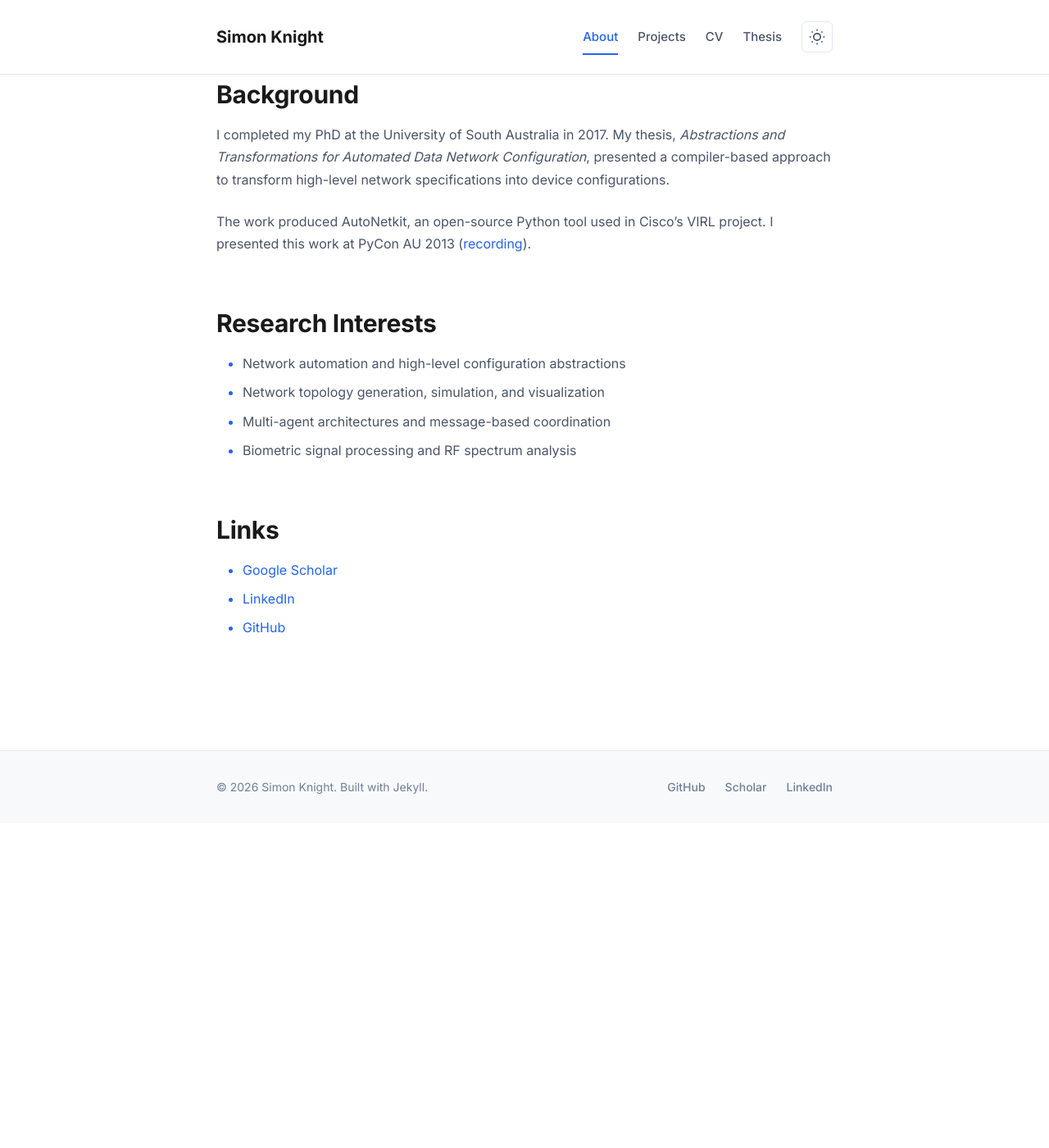
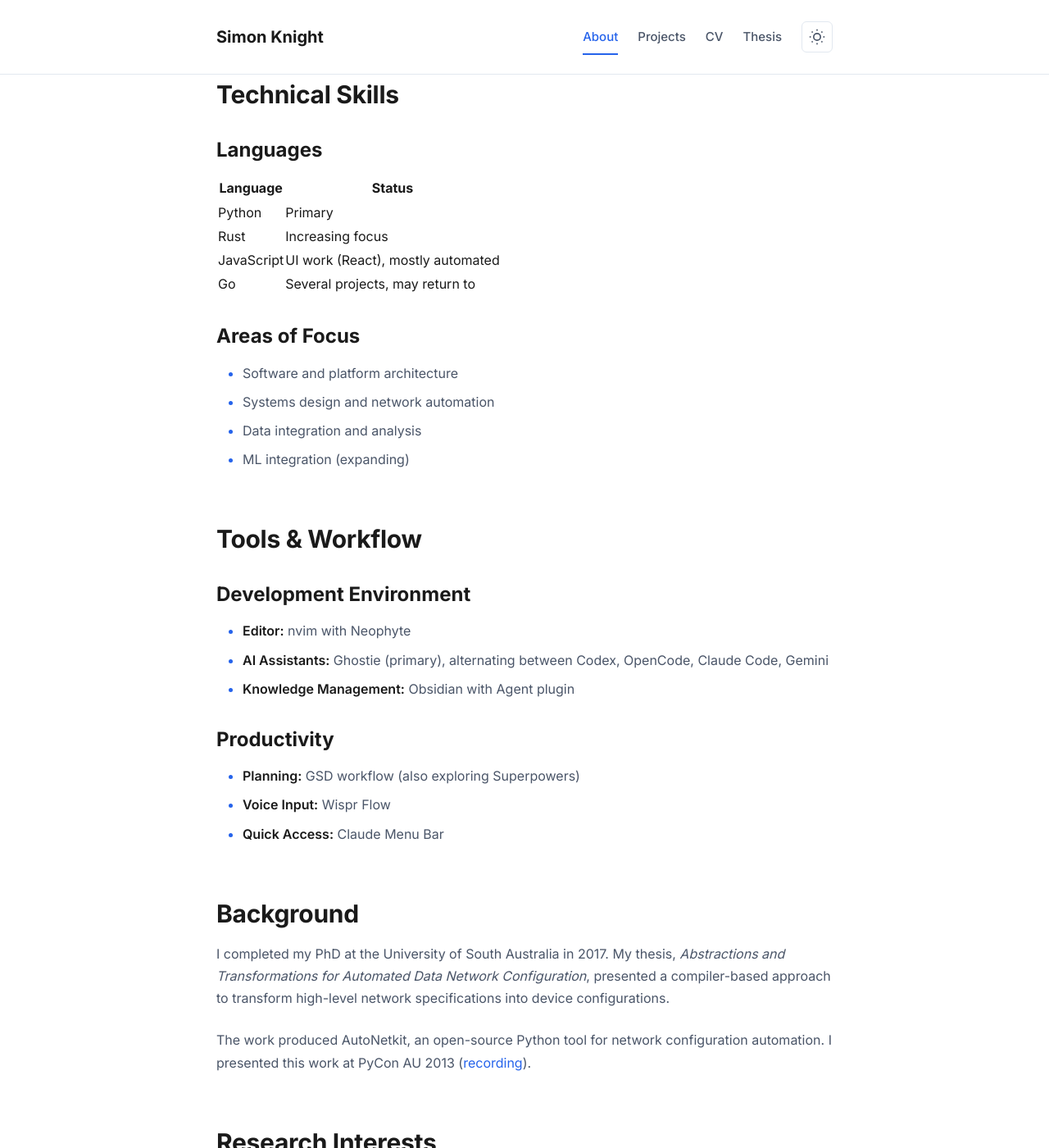
Before and after one commit to sk2/sk2.github.com, a Jekyll site: the page built from index.md, in a window 1280 px wide and 1400 px high, scrolled down 610 px. Shown: the whole window at 82% size. Built offline with Jekyll 4.4.1, drawn with Linux system fonts in a browser that asks for light colours; our own code applies the rules of GitHub Pages for plain Markdown files; before the commit the page ends 1614 px from its top, so only the background shows below that; some of the changed text lies outside the part shown.

Commit message:
docs: incorporate personal about me content into homepage
Add sections from about me.md:
- Technical Skills: languages table and areas of focus
- Tools & Workflow: development environment and productivity tools
- Outside Technology: active pursuits and creative interests

Organization:
- Current Work → Technical Skills → Tools & Workflow → Background
  → Research Interests → Outside Technology → Links

Also remove VIRL reference from AutoNetkit description in Background.

Co-Authored-By: Claude Sonnet 4.5 <noreply@anthropic.com>

```diff
--- a/index.md
+++ b/index.md
@@ -17,11 +17,41 @@ I develop tools for network engineering and agent-based systems:
 
 I work independently on open-source projects. I emphasize systematic planning, comprehensive testing, and clear documentation.
 
+## Technical Skills
+
+### Languages
+
+| Language   | Status                                      |
+|------------|---------------------------------------------|
+| Python     | Primary                                     |
+| Rust       | Increasing focus                            |
+| JavaScript | UI work (React), mostly automated           |
+| Go         | Several projects, may return to             |
+
+### Areas of Focus
+
+- Software and platform architecture
+- Systems design and network automation
+- Data integration and analysis
+- ML integration (expanding)
+
+## Tools & Workflow
+
+### Development Environment
+- **Editor:** nvim with Neophyte
+- **AI Assistants:** Ghostie (primary), alternating between Codex, OpenCode, Claude Code, Gemini
+- **Knowledge Management:** Obsidian with Agent plugin
+
+### Productivity
+- **Planning:** GSD workflow (also exploring Superpowers)
+- **Voice Input:** Wispr Flow
+- **Quick Access:** Claude Menu Bar
+
 ## Background
 
 I completed my PhD at the University of South Australia in 2017. My thesis, *Abstractions and Transformations for Automated Data Network Configuration*, presented a compiler-based approach to transform high-level network specifications into device configurations.
 
-The work produced AutoNetkit, an open-source Python tool used in Cisco's VIRL project. I presented this work at PyCon AU 2013 ([recording](https://www.youtube.com/watch?v=EGK5jjyUBCQ)).
+The work produced AutoNetkit, an open-source Python tool for network configuration automation. I presented this work at PyCon AU 2013 ([recording](https://www.youtube.com/watch?v=EGK5jjyUBCQ)).
 
 ## Research Interests
 
@@ -30,6 +60,18 @@ The work produced AutoNetkit, an open-source Python tool used in Cisco's VIRL pr
 - Multi-agent architectures and message-based coordination
 - Biometric signal processing and RF spectrum analysis
 
+## Outside Technology
+
+### Active Pursuits
+- **Photography & Astrophotography** (related projects in development)
+- **Mountain Biking**
+- **Yoga** (yin yoga and vinyasa)
+- **Soccer**
+
+### Creative & Contemplative
+- **Music** (projects coming soon)
+- **Insight Meditation** (theory and practice)
+
 ## Links
 
 - [Google Scholar](http://scholar.google.com.au/citations?user=BJ1Efr8AAAAJ)
```
